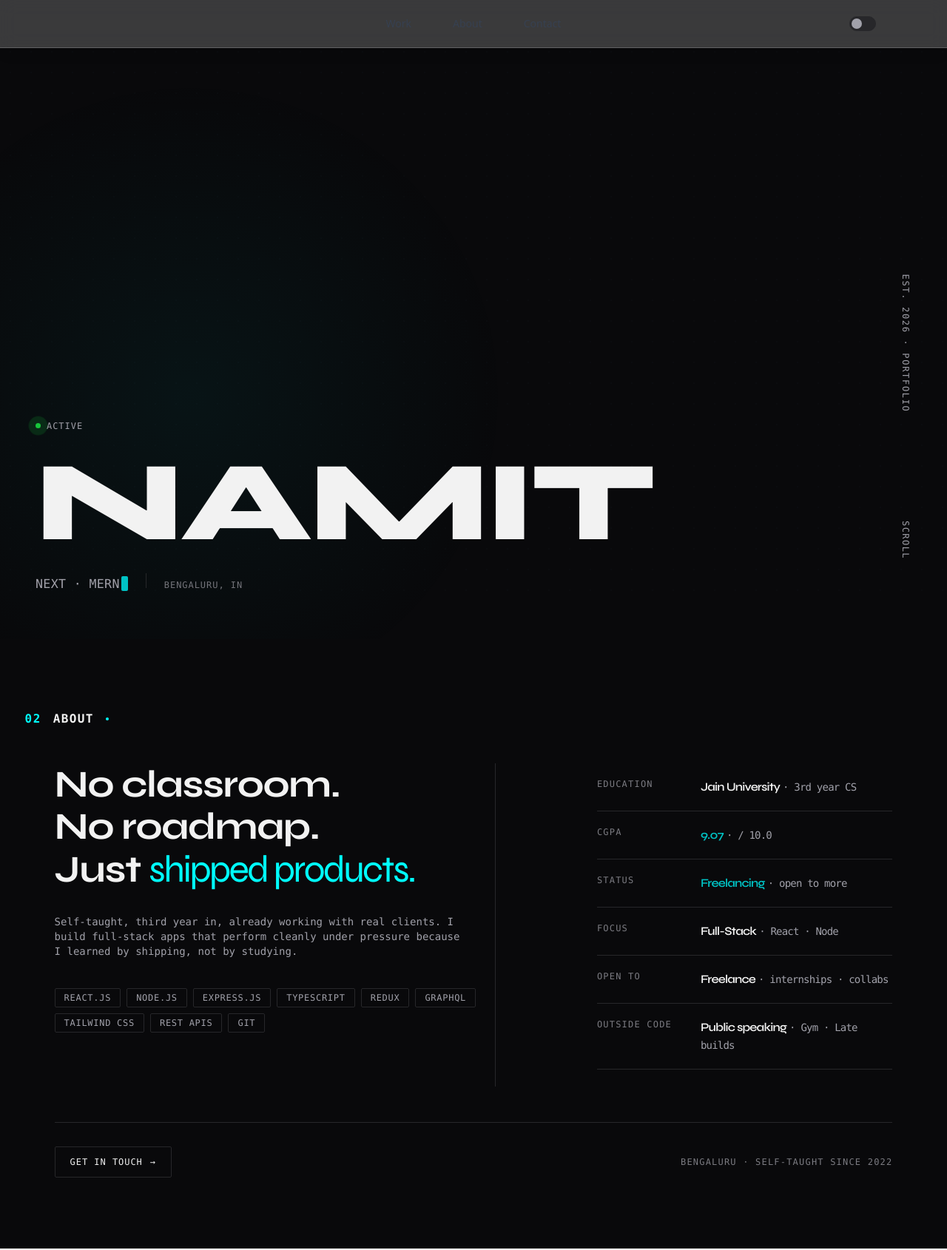
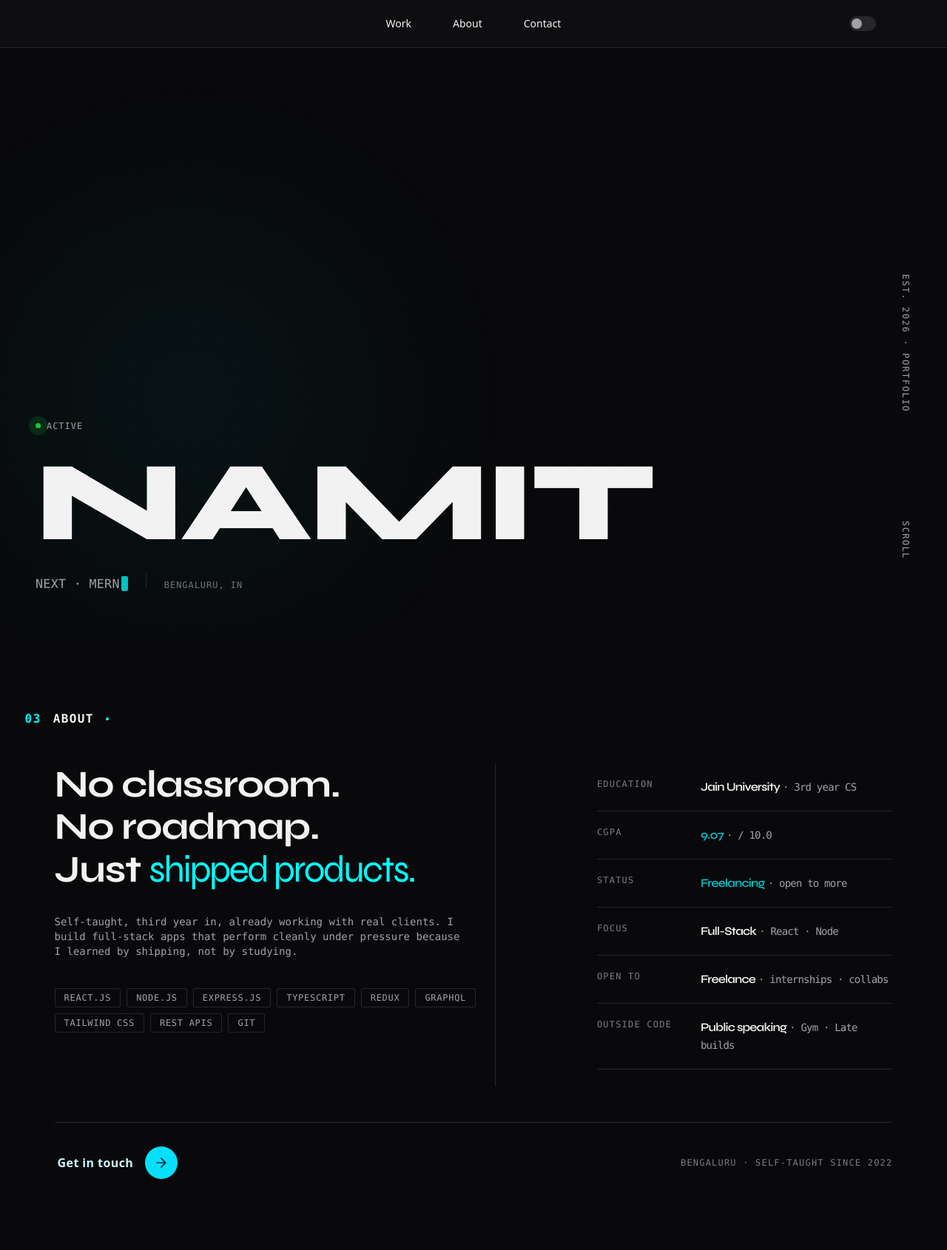
Before and after one commit to namit-x/next-portfolio, a Next.js app: page / in a window 1280 px wide. Shown: the whole page at 74% size. Built offline with nearby package versions, Linux system fonts and the light colour scheme.

Commit message:
Refine V2 navigation styles and reusable contact CTA

```diff
--- a/app/(v2)/components/layout/Navbar.tsx
+++ b/app/(v2)/components/layout/Navbar.tsx
@@ -2,7 +2,22 @@ import ThemeToggle from './ThemeToggle'
 
 export default function Navbar() {
   return (
-    <nav className="fixed top-0 left-0 right-0 z-50 bg-white/20 dark:bg-black/20 backdrop-blur-md border-b border-white/20 dark:border-white/10 shadow-lg">
+    <nav
+      className="fixed top-0 left-0 right-0 z-50 backdrop-blur-md shadow-sm"
+      style={{
+        backgroundColor: 'hsl(var(--card) / 0.75)',
+        borderBottom: '1px solid hsl(var(--border))',
+      }}
+    >
+      <style>{`
+        .nav-link {
+          color: hsl(var(--foreground));
+          transition: color 0.2s ease;
+        }
+        .nav-link:hover {
+          color: hsl(180 100% 50%);
+        }
+      `}</style>
       <div className="max-w-6xl mx-auto px-3 sm:px-4 md:px-6 lg:px-8">
         <div className="flex justify-between items-center h-14 sm:h-16">
           {/* Empty div to maintain flex spacing with theme toggle */}
@@ -10,22 +25,13 @@ export default function Navbar() {
 
           {/* Centered navigation links */}
           <div className="flex items-center gap-4 sm:gap-6 md:gap-14">
-            <a
-              href="#work"
-              className="text-sm text-gray-700 dark:text-gray-200 hover:text-cyan-400 dark:hover:text-cyan-400 transition-colors duration-200 font-medium"
-            >
+            <a href="#work" className="nav-link text-sm font-medium">
               Work
             </a>
-            <a
-              href="#about"
-              className="text-sm text-gray-700 dark:text-gray-200 hover:text-cyan-400 dark:hover:text-cyan-400 transition-colors duration-200 font-medium"
-            >
+            <a href="#about" className="nav-link text-sm font-medium">
               About
             </a>
-            <a
-              href="#contact"
-              className="text-sm text-gray-700 dark:text-gray-200 hover:text-cyan-400 dark:hover:text-cyan-400 transition-colors duration-200 font-medium"
-            >
+            <a href="#contact" className="nav-link text-sm font-medium">
               Contact
             </a>
           </div>
--- a/app/(v2)/components/sections/AboutSection.tsx
+++ b/app/(v2)/components/sections/AboutSection.tsx
@@ -4,6 +4,8 @@ type Fact = {
   detail?: string
   accent?: boolean
 }
+
+import CyanMorphButton from '../ui/CyanMorphButton'
 
 const TECH_STACK = [
   'React.js',
@@ -49,7 +51,7 @@ export default function AboutSection() {
       {/* Section label */}
       <div className="px-3 sm:px-4 md:px-6 lg:px-[var(--container-pad)] mb-8 sm:mb-10 md:mb-12 animate-fade-in">
         <div className="flex items-center gap-3 sm:gap-4 font-mono text-xs sm:text-sm uppercase tracking-[0.1em]">
-          <span className="text-sm sm:text-base font-bold text-primary">02</span>
+          <span className="text-sm sm:text-base font-bold text-primary">03</span>
           <span className="text-sm sm:text-base font-bold text-foreground">About</span>
           <span
             className="w-1 h-1 rounded-full [background:hsl(var(--primary))] flex-shrink-0"
@@ -119,12 +121,11 @@ export default function AboutSection() {
 
         {/* Bottom bar */}
         <div className="flex flex-col sm:flex-row gap-3 sm:gap-4 items-start sm:items-center justify-between mt-8 sm:mt-10 md:mt-12 pt-6 sm:pt-8 border-t border-border animate-fade-in" style={{ animationDelay: '500ms' }}>
-          <a
+          <CyanMorphButton
+            text="Get in touch"
             href="#contact"
-            className="inline-flex items-center gap-2 sm:gap-2.5 py-2.5 sm:py-3 px-4 sm:px-5 border border-border rounded-[2px] font-mono text-[11px] sm:text-xs uppercase tracking-[0.08em] text-foreground transition-all hover:border-[var(--hero-accent-line)] hover:text-[var(--hero-accent)] hover:[background:var(--hero-accent-dim)] hover:scale-105"
-          >
-            Get in touch <span className="transition-transform group-hover:translate-x-1">→</span>
-          </a>
+            ariaLabel="Navigate to contact section"
+          />
           <span className="font-mono text-[10px] sm:text-[11px] md:text-xs uppercase tracking-[0.1em] text-muted-foreground/75 whitespace-nowrap">
             Bengaluru · self-taught since 2022
           </span>
--- /dev/null
+++ b/app/(v2)/components/ui/CyanMorphButton.tsx
@@ -0,0 +1,96 @@
+'use client'
+
+import React, { useState } from 'react'
+
+interface CyanMorphButtonProps {
+    text: string
+    href?: string
+    onClick?: () => void
+    ariaLabel?: string
+    icon?: React.ReactNode
+}
+
+export default function CyanMorphButton({
+    text,
+    href,
+    onClick,
+    ariaLabel,
+    icon,
+}: CyanMorphButtonProps) {
+    const [isHovered, setIsHovered] = useState(false)
+
+    const buttonContent = (
+        <>
+            {/* Button Label - stays above the expanding background */}
+            <span
+                className={`
+          relative z-10 text-sm sm:text-base font-semibold tracking-wide whitespace-nowrap pl-1
+          transition-colors duration-300 ease-in-out
+          ${isHovered ? 'text-[#06212e]' : 'text-[#ccf4ff]'}
+        `}
+            >
+                {text}
+            </span>
+
+            {/* Icon Wrapper - Circle that expands into full rounded rectangle */}
+            <div
+                className={`
+          flex items-center justify-center rounded-full bg-[#06e0ff] text-[#06212e]
+          shadow-md transition-all duration-500 ease-[cubic-bezier(0.2,0.9,0.4,1.1)]
+          flex-shrink-0
+          ${isHovered
+                        ? 'absolute right-0 top-0 w-full h-full rounded-[60px] shadow-lg shadow-cyan-400/30'
+                        : 'relative w-11 h-11'
+                    }
+        `}
+            >
+                {/* Arrow SVG or Custom Icon */}
+                {icon || (
+                    <svg
+                        className={`
+              w-5 h-5 stroke-current transition-transform duration-300 ease-out
+              ${isHovered ? 'translate-x-1' : ''}
+            `}
+                        viewBox="0 0 24 24"
+                        fill="none"
+                        xmlns="http://www.w3.org/2000/svg"
+                    >
+                        <path
+                            d="M5 12H19M19 12L12 5M19 12L12 19"
+                            stroke="currentColor"
+                            strokeWidth="2"
+                            strokeLinecap="round"
+                            strokeLinejoin="round"
+                        />
+                    </svg>
+                )}
+            </div>
+        </>
+    )
+
+    if (href) {
+        return (
+            <a
+                href={href}
+                className="relative flex items-center justify-between gap-4 bg-transparent border-none cursor-pointer p-0 w-fit group"
+                onMouseEnter={() => setIsHovered(true)}
+                onMouseLeave={() => setIsHovered(false)}
+                aria-label={ariaLabel}
+            >
+                {buttonContent}
+            </a>
+        )
+    }
+
+    return (
+        <button
+            className="relative flex items-center justify-between gap-4 bg-transparent border-none cursor-pointer p-0 w-fit group"
+            onMouseEnter={() => setIsHovered(true)}
+            onMouseLeave={() => setIsHovered(false)}
+            onClick={onClick}
+            aria-label={ariaLabel}
+        >
+            {buttonContent}
+        </button>
+    )
+}
```
